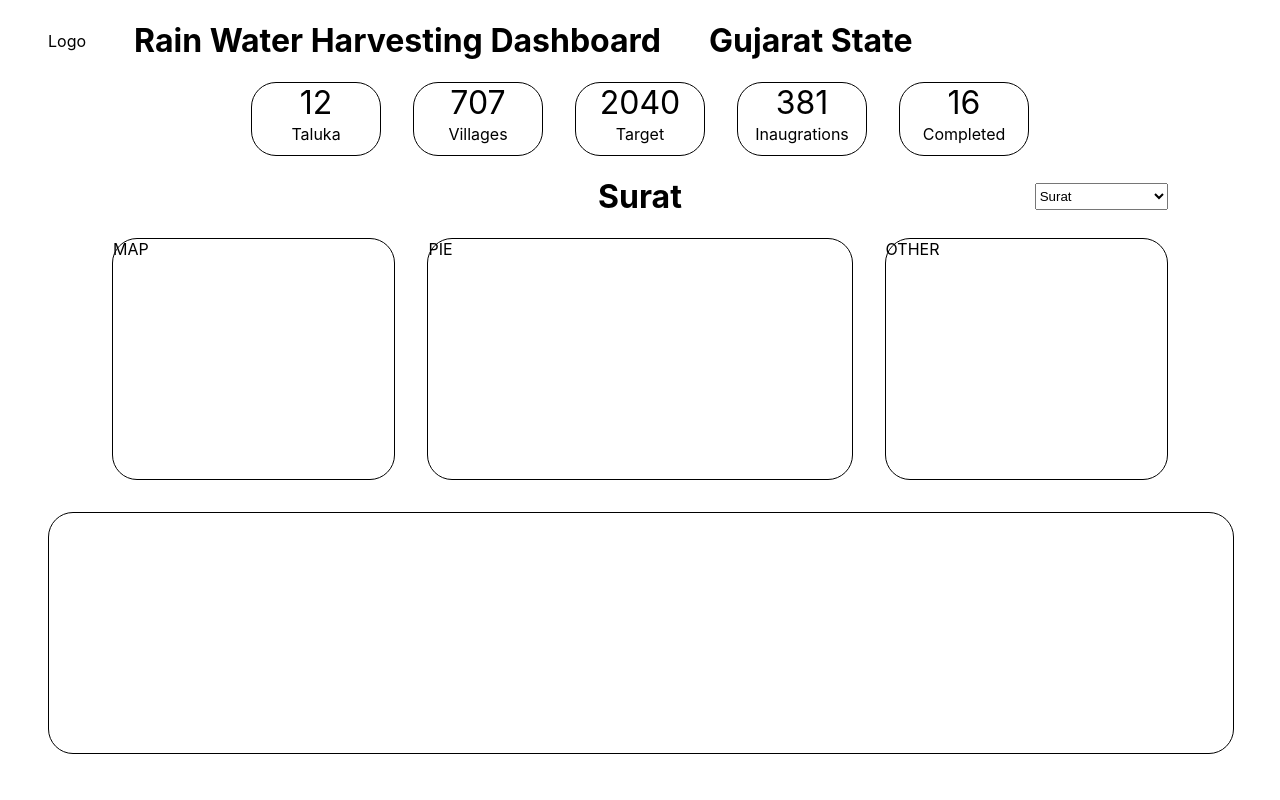
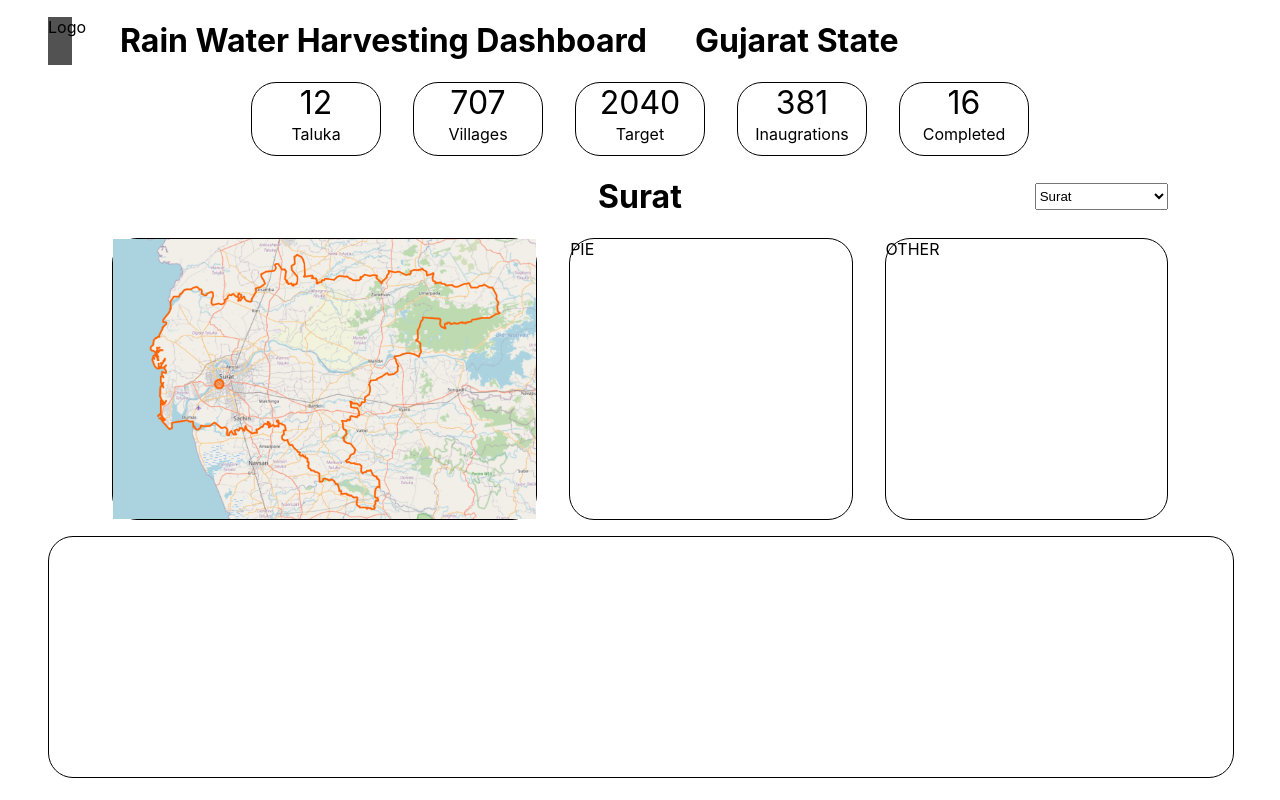
Before and after one commit to Darkkillerxxx/rainwaterHarvesting, a React (Create React App) app in the folder frontend/: page / in a window 1280 px wide. Built offline with nearby package versions, Linux system fonts and the light colour scheme.

Commit message:
Added Map component

```diff
--- /dev/null
+++ b/frontend/src/components/MapComponent/MapComponent.js
@@ -0,0 +1,22 @@
+import { useEffect } from "react";
+
+export default function MapComponent(props) {
+  useEffect(() => {
+    console.log(props);
+  });
+  return (
+    <>
+      {/* <div>{props.city}</div> */}
+      <div>
+        <img
+          src="./MapSurat.png"
+          alt="Map of Surat"
+          style={{ height: "35vh", width: "100%", objectFit: "cover" }}
+        />
+      </div>
+    </>
+  );
+}
+
+// https://{s}.tile.openstreetmap.org/{z}/{x}/{y}.png
+// https://www.openstreetmap.org/relation/1952514#map=10/21.1927/73.1442
--- a/frontend/src/pages/Dashboard/dashboard.css
+++ b/frontend/src/pages/Dashboard/dashboard.css
@@ -31,12 +31,12 @@
   display: grid;
   padding: 0 4em 0;
   /* place-items: center; */
-  grid-template-columns: 2fr 3fr 2fr;
+  grid-template-columns: 3fr 2fr 2fr;
   gap: 2em;
 }
 
 .middle-child {
-  height: 30vh;
+  height: 35vh;
   place-self: center strech;
   border: 1px black solid;
   border-radius: 25px;
@@ -45,7 +45,7 @@
 .bar-graph-container {
   width: 100%;
   height: 30vh;
-  margin: 2em 0 0;
+  margin: 1em 0 0;
   border: 1px black solid;
   border-radius: 25px;
 }
--- a/frontend/src/pages/Dashboard/dashboard.js
+++ b/frontend/src/pages/Dashboard/dashboard.js
@@ -1,24 +1,34 @@
+import { useState } from "react";
+import MapComponent from "../../components/MapComponent/MapComponent";
 import SimpleStats from "../../components/SimpleStats/SimpleStats";
 import "./dashboard.css";
+
 export default function Dashboard() {
+  const [selectedCity, setSelectedCity] = useState("Surat");
   return (
     <>
       <div className="header">
-        <div classname="logo">Logo</div>
+        <div className="logo">Logo</div>
         <h1 className="">Rain Water Harvesting Dashboard</h1>
         <h1>Gujarat State</h1>
       </div>
       <SimpleStats />
       <div className="city-banner">
         <h1>Surat</h1>
-        <select>
-          <option>Select City</option>
-          <option selected>Surat</option>
+        <select
+          value={selectedCity}
+          onChange={(e) => {
+            setSelectedCity(e.target.value);
+          }}
+        >
+          <option>Surat</option>
           <option>Navsari</option>
         </select>
       </div>
       <div className="middle-content">
-        <div className="middle-child map">MAP</div>
+        <div className="middle-child map">
+          <MapComponent city={selectedCity} />
+        </div>
         <div className="middle-child pie-chart">PIE</div>
         <div className="middle-child other-metrics">OTHER</div>
       </div>
```
Also changed, not shown: frontend/public/MapSurat.png (added), frontend/src/components/MapComponent/MapComponent.css (added), 1 other file (tests, documents, lock files or other folders).
